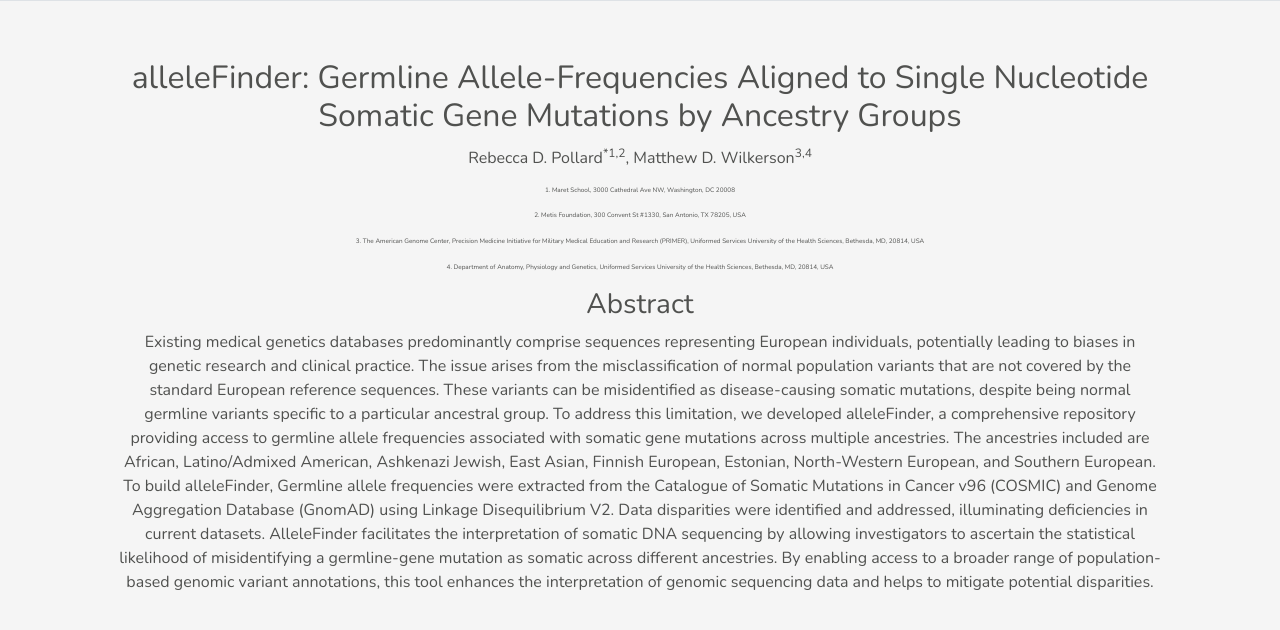
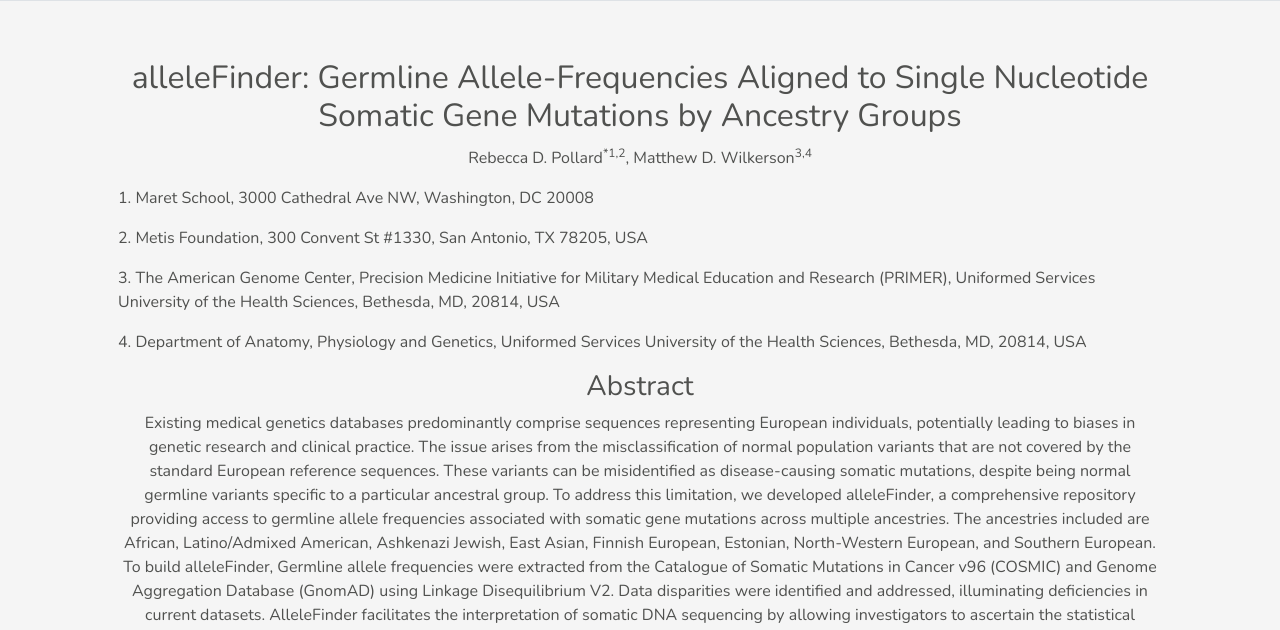
Before and after one commit to becca05/variantmisclassifier-web, a website: page about.html in a window 1280 px wide. Shown: the part 165-795 px from the top of the page. Drawn offline with nearby package versions, Linux system fonts and the light colour scheme.

Commit message:
Update styles.css

```diff
--- a/static/styles.css
+++ b/static/styles.css
@@ -8,7 +8,8 @@ body {
 }
 
 .sub {
-  font-size: 0.4em;
+  font-size: 1.0em;
+  text-align: left;
 }
 
 .secondary-background {
```
